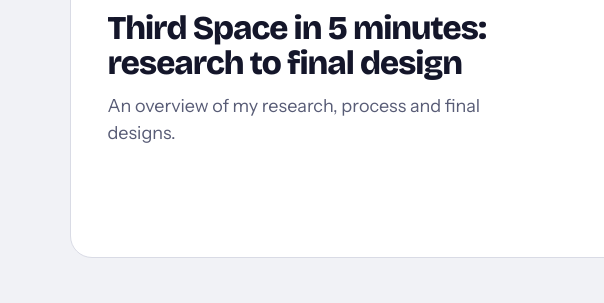
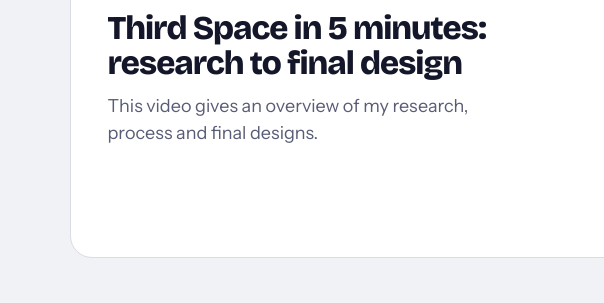
Before and after one commit to celiage6-a11y/cece-portfolio, a plain HTML site: page third-space.html in a window 1280 px wide. Shown: the part 6195-6498 px from the top of the page, 0-604 px from the left. Drawn offline with nearby package versions, Linux system fonts and the light colour scheme.

Commit message:
Video caption wording
Co-Authored-By: Claude Opus 5.5 <noreply@anthropic.com>
Claude-Session: https://claude.ai/code/session_01EHb8d21ddVKkTULjBFVtyB

```diff
--- a/third-space.html
+++ b/third-space.html
@@ -64,7 +64,7 @@
 </div></div></section>
 <section class="cs-video" id="video"><div class="wrap"><div class="cs-video-grid">
   <div><span class="label" style="color:var(--blue)">Watch</span><h2 class="h-section">Third Space in 5 minutes: research to final design</h2>
-  <p>An overview of my research, process and final designs.</p></div>
+  <p>This video gives an overview of my research, process and final designs.</p></div>
   <video controls preload="metadata" playsinline poster="videos/third-space-poster.jpg"><source src="videos/third-space.mp4" type="video/mp4">Your browser can't play this video.</video>
 </div></div></section>
 <section class="next"><div class="wrap"><div class="notion"><p>Want the full process? Every sketch, note and wrong turn is in my Notion journal.</p><a href="https://boatneck-canary-997.notion.site/IXD-103-2ed43bc3259e80ac8b4fcb65f5a6b278" target="_blank" rel="noopener">View Notion ↗</a></div>
```
